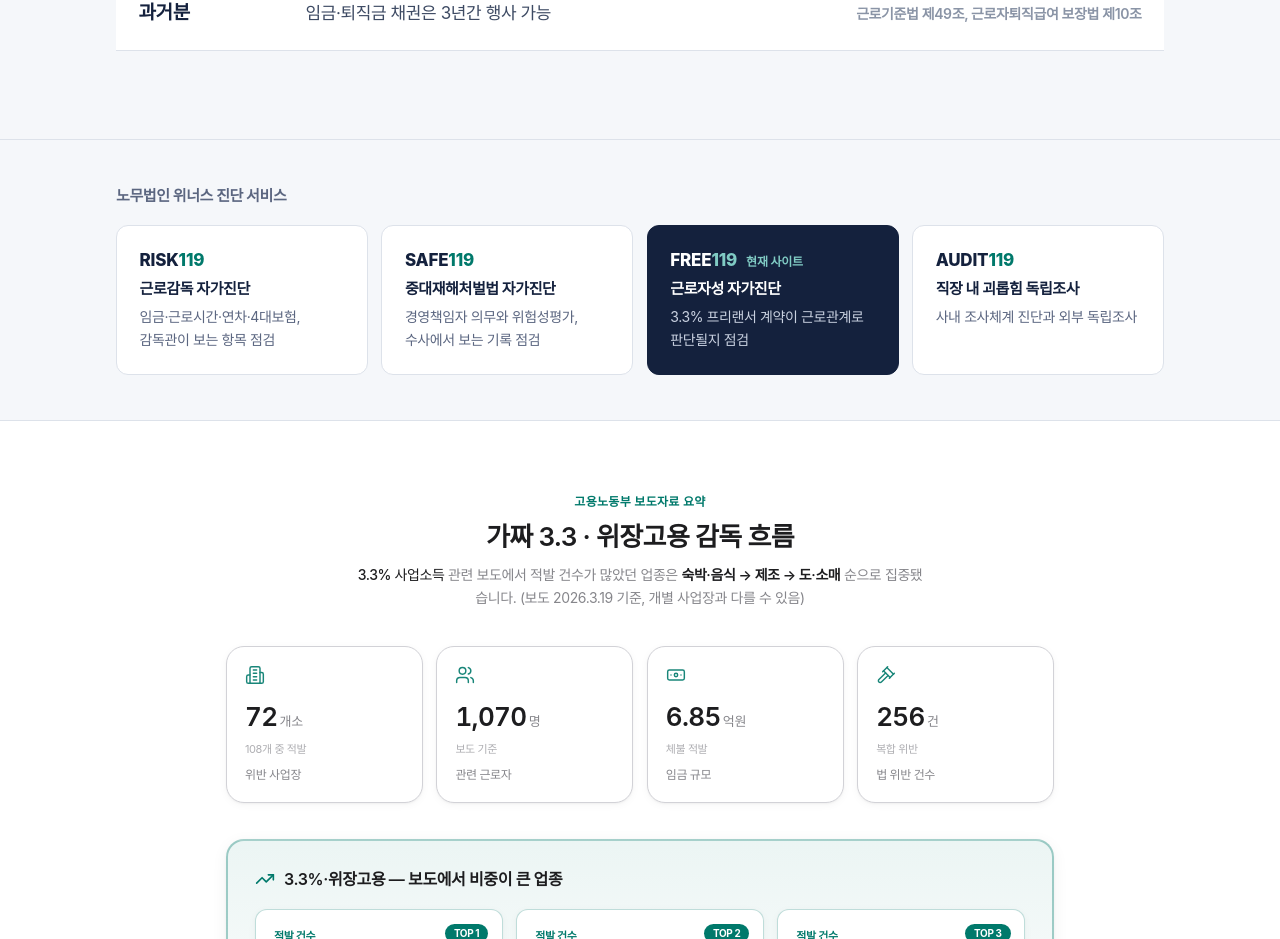
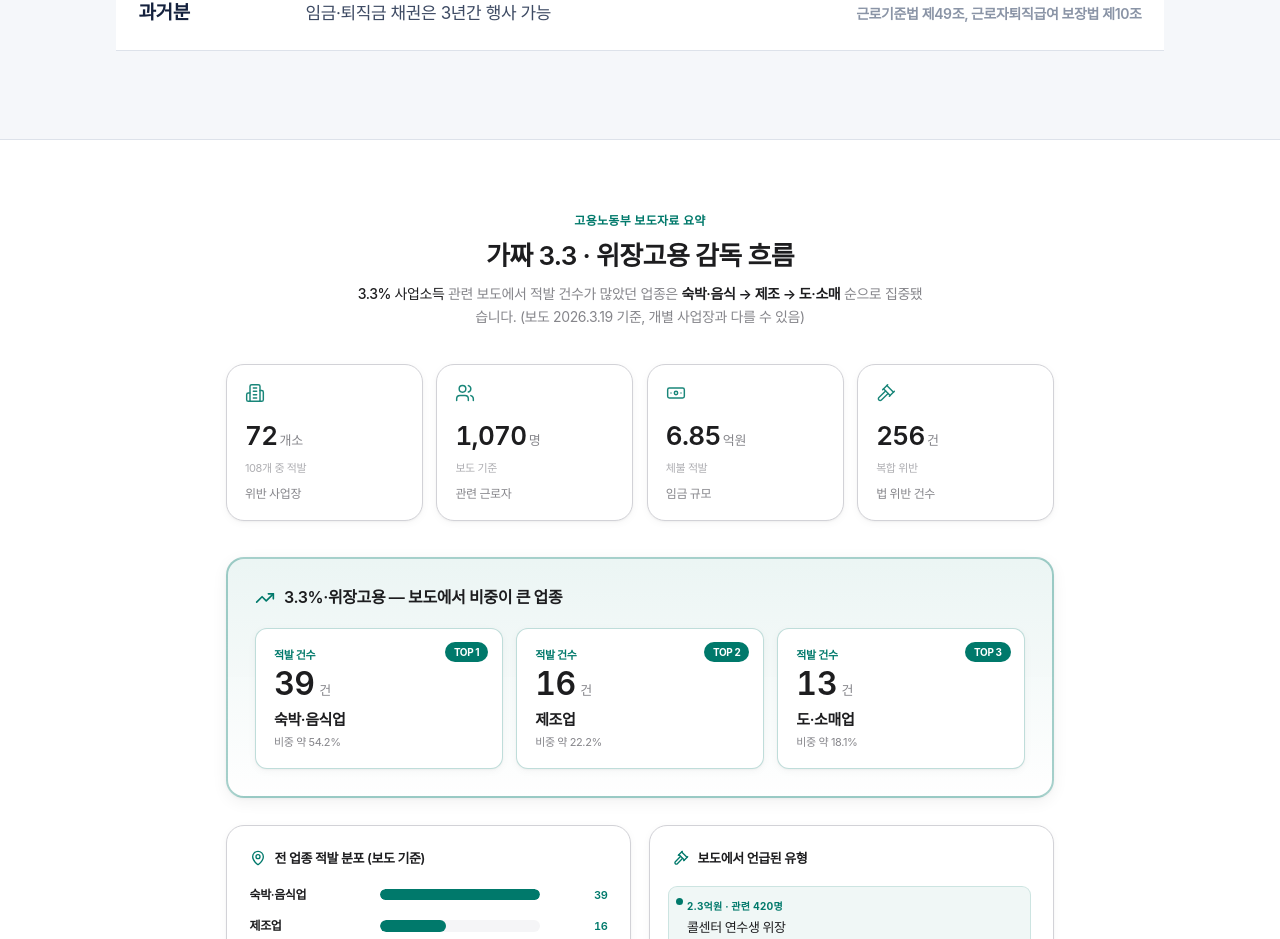
Before and after one commit to cdj44y-ui/worker-diagnosis-app, a React (Vite) app: page / in a window 1280 px wide. Shown: the part 7072-8011 px from the top of the page. Built offline with nearby package versions, Linux system fonts and the light colour scheme; no server answers.

Commit message:
brand(v1.1): 랜딩 FamilySites 4카드 제거(패밀리 바·푸터와 중복)

```diff
--- a/src/components/TrustLanding.tsx
+++ b/src/components/TrustLanding.tsx
@@ -1,4 +1,3 @@
-import FamilySites from './FamilySites'
 import LawCalendar from './brand/LawCalendar'
 import { PROMISE } from './brand/brand'
 import { Link } from 'react-router-dom'
@@ -229,7 +228,6 @@ export default function TrustLanding() {
           </div>
         </div>
       </section>
-      <FamilySites />
     </div>
   )
 }
```
